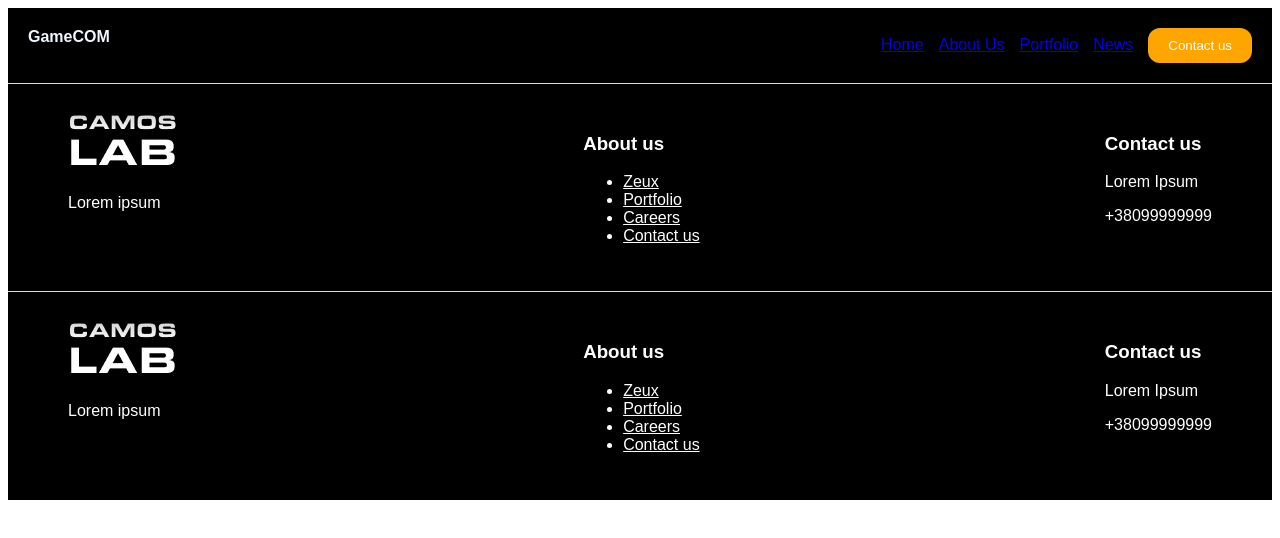
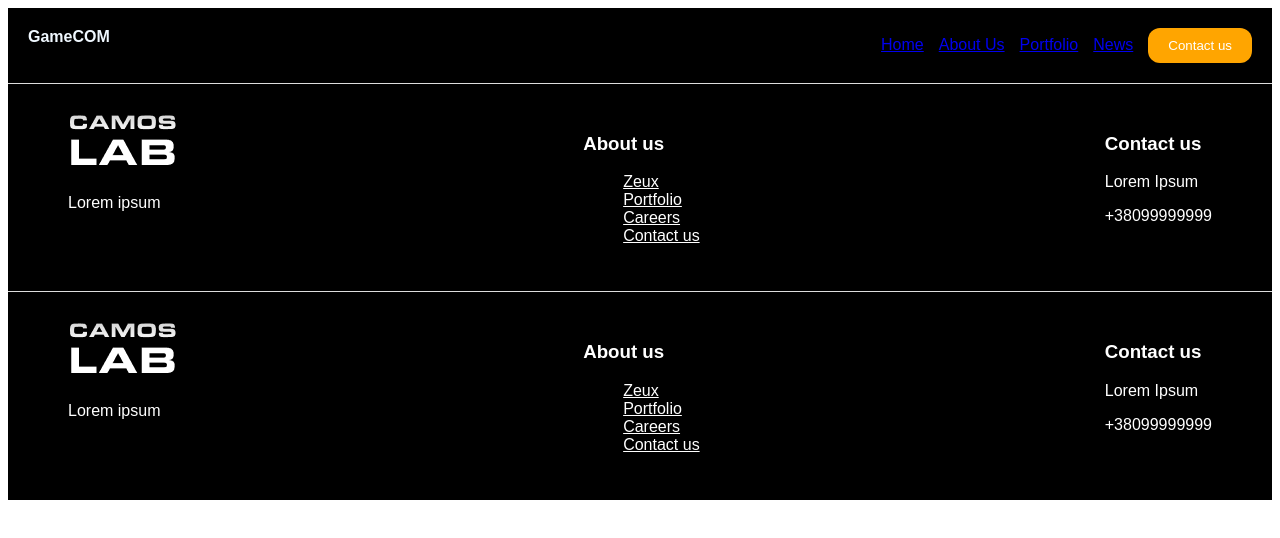
Before and after one commit to Valeriia194/Node-js, a Next.js app: page /layouts/footer in a window 1280 px wide. Shown: the top 538 px of the page. Built offline with nearby package versions, Linux system fonts and the light colour scheme.

Commit message:
littlecommit

```diff
--- a/src/pages/layouts/footer/index.tsx
+++ b/src/pages/layouts/footer/index.tsx
@@ -16,7 +16,7 @@ const Footer = () => {
         </div>
         <div>
           <h3>About us</h3>
-          <ul>
+          <ul style={{ listStyle: 'none', textAlign: 'left'}}>
             <li><a href="#" style={{ color: 'white' }}>Zeux</a></li>
             <li><a href="#" style={{ color: 'white' }}>Portfolio</a></li>
             <li><a href="#" style={{ color: 'white' }}>Careers</a></li>
```
